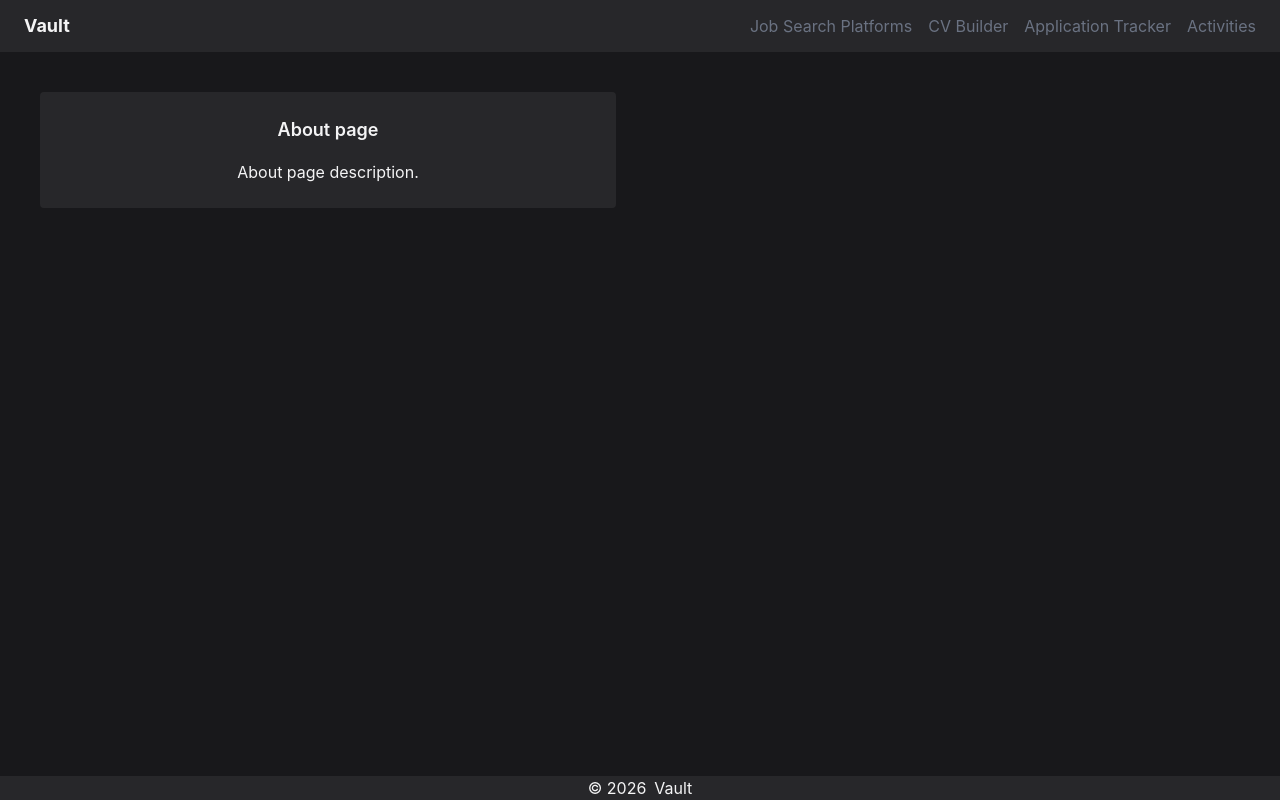
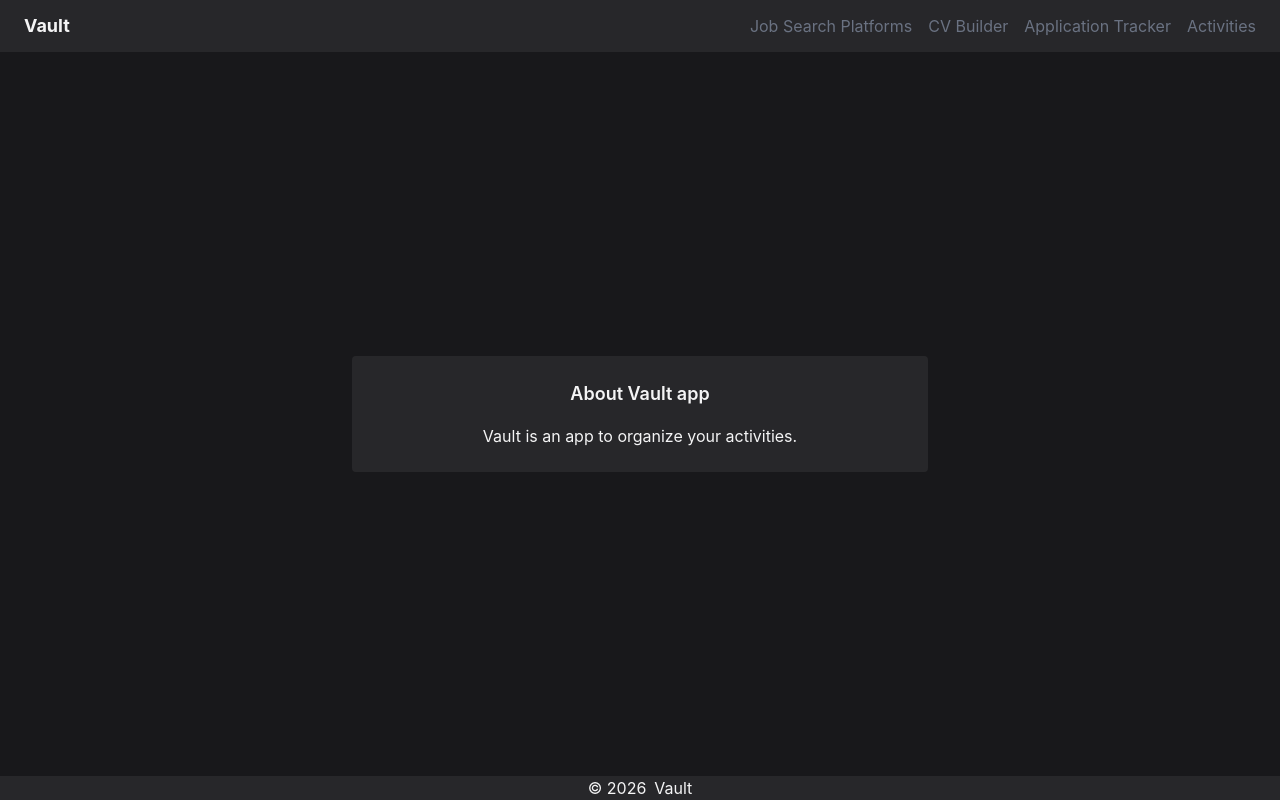
Before and after one commit to Dimterion/vault, a React (Vite) app: page /about in a window 1280 px wide. Built offline with nearby package versions, Linux system fonts and the light colour scheme.

Commit message:
adjust hero component & about page

```diff
--- a/src/components/hero.tsx
+++ b/src/components/hero.tsx
@@ -6,7 +6,7 @@ type HeroProps = {
 
 export default function Hero({ title, text, image }: HeroProps) {
   return (
-    <section className="flex w-64 flex-col items-center gap-4 rounded bg-zinc-800 p-6 sm:w-xl">
+    <section className="mx-auto flex w-56 flex-col items-center gap-4 rounded bg-zinc-800 p-6 text-center sm:w-xl">
       {image && (
         <img src={image} alt="Hero section image." className="rounded" />
       )}
--- a/src/pages/about.tsx
+++ b/src/pages/about.tsx
@@ -2,8 +2,11 @@ import Hero from "../components/Hero";
 
 export default function AboutPage() {
   return (
-    <div className="mx-auto p-10">
-      <Hero title="About page" text="About page description." />
+    <div className="flex min-h-full flex-1 items-center justify-center px-4 py-10">
+      <Hero
+        title="About Vault app"
+        text="Vault is an app to organize your activities."
+      />
     </div>
   );
 }
```
